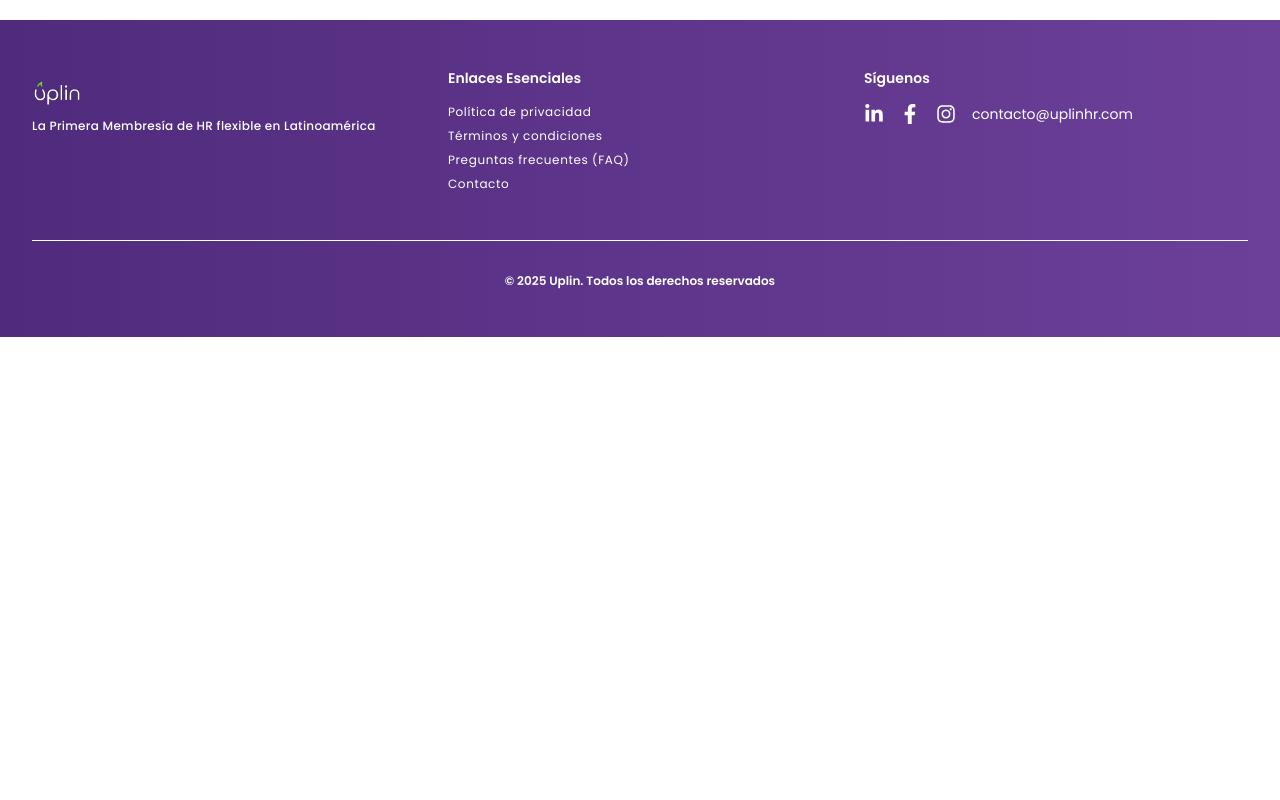
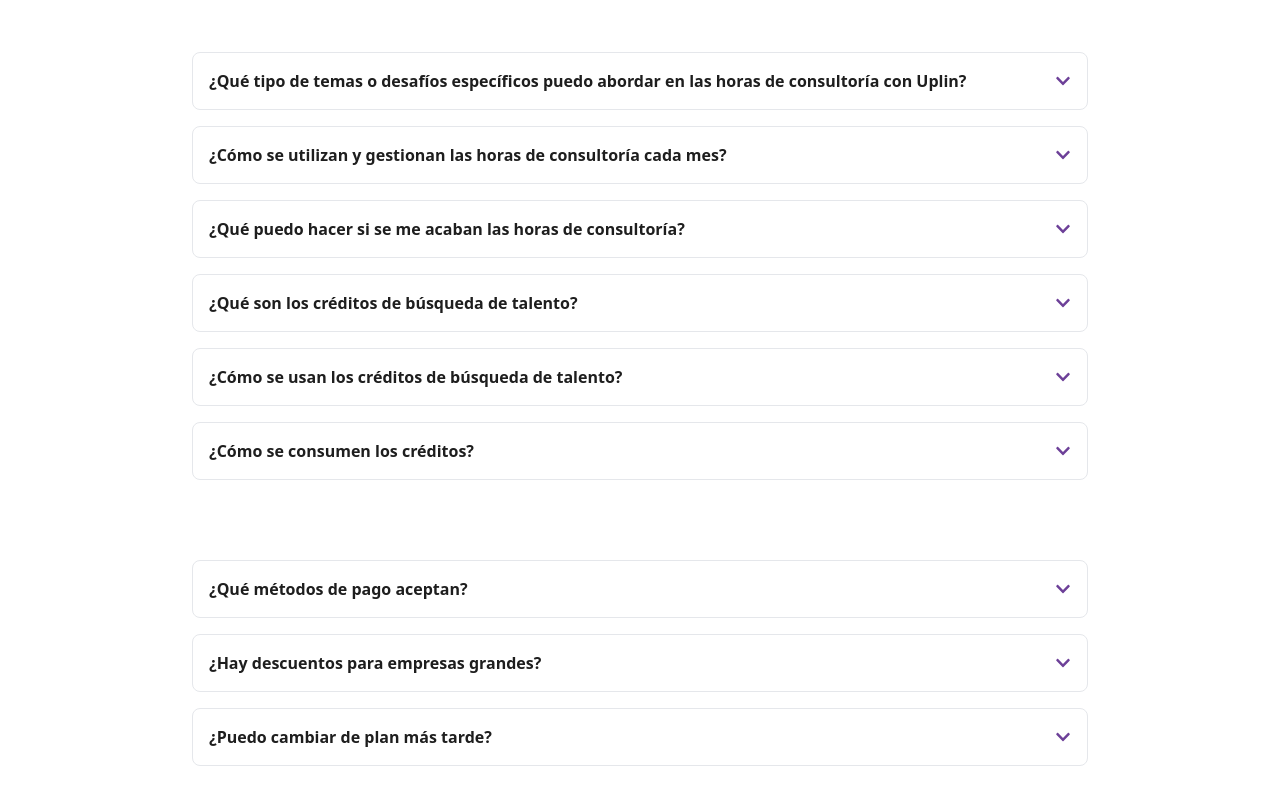
Before and after one commit to Uplinhr/uplinhr, a Next.js app: page /planes in a window 1280 px wide. Shown: the part 1160-1960 px from the top of the page. Before the commit the page ends 1497 px from the top, so only its background shows below. Built offline with nearby package versions, Linux system fonts and the light colour scheme.

Commit message:
Componente de Q&A y sus dos vistas

```diff
--- a/src/app/planes/page.tsx
+++ b/src/app/planes/page.tsx
@@ -1,9 +1,12 @@
 import CardsPlan from "@/views/cardsPlan";
+import {QAView} from "@/views/qaGeneral";
+import {QAViewP} from "@/views/qaPayments";
 const Planes = () => {
   return (
     <section className="bg-white h-auto">
-    <CardsPlan/>
-
+   <CardsPlan/>
+    <QAView/>
+    <QAViewP/>
     </section>
   );
 };
--- a/src/components/qaCard/QaCard.tsx
+++ b/src/components/qaCard/QaCard.tsx
@@ -0,0 +1,46 @@
+'use client';
+
+import { useState } from 'react';
+import { FaChevronDown, FaChevronUp } from 'react-icons/fa';
+import { QaItem } from '@/interfaces/index';
+
+export const QaCard = ({ question, answer, initialExpanded = false }: QaItem) => {
+  const [isExpanded, setIsExpanded] = useState(initialExpanded);
+
+  return (
+    <div className="w-full max-w-4xl mx-auto mb-4">
+      <button
+        className={`w-full p-4 flex justify-between items-center bg-white rounded-lg
+                  hover:bg-[#F3EBF8] transition-colors border border-gray-200
+                  ${isExpanded ? 'rounded-b-none' : ''}`}
+        onClick={() => setIsExpanded(!isExpanded)}
+        aria-expanded={isExpanded}
+      >
+        <h3 className="text-[#1E1E1E] text-start font-poppins text-base font-semibold leading-6 w-full">
+          {question}
+        </h3>
+        {isExpanded ? (
+          <FaChevronUp className="text-[#6D4098] ml-2 flex-shrink-0 cursor-pointer" />
+        ) : (
+          <FaChevronDown className="text-[#6D4098] ml-2 flex-shrink-0 cursor-pointer" />
+        )}
+      </button>
+
+      {isExpanded && (
+        <div className="p-4 bg-white border border-gray-200 border-t-0 rounded-b-lg">
+          {Array.isArray(answer) ? (
+            answer.map((paragraph, idx) => (
+              <p key={idx} className="text-black font-poppins text-base font-normal leading-6 mb-2 last:mb-0">
+                {paragraph}
+              </p>
+            ))
+          ) : (
+            <p className="text-black font-poppins text-base font-normal leading-6">
+              {answer}
+            </p>
+          )}
+        </div>
+      )}
+    </div>
+  );
+};
--- a/src/interfaces/index.ts
+++ b/src/interfaces/index.ts
@@ -7,8 +7,8 @@
   showTaxes?: boolean;
   isCustom?: boolean;
 }
-
-export interface IPlanCardProps extends IPlan {
-  className?: string;
-  onClick?: () => void;
+export interface QaItem {
+  question: string;
+  answer: string | string[];
+  initialExpanded?: boolean;
 }
--- /dev/null
+++ b/src/utils/qa.ts
@@ -0,0 +1,57 @@
+import { QaItem } from '@/interfaces/index';
+
+export const GENERAL_QUESTIONS: QaItem[] = [
+  {
+    question: "¿Qué tipo de temas o desafíos específicos puedo abordar en las horas de consultoría con Uplin?",
+    answer: "Nuestras horas de consultoría están diseñadas para ser su apoyo experto en cualquier desafío o consulta estratégica de RRHH que su empresa enfrente mes a mes."
+  },
+  {
+    question: "¿Cómo se utilizan y gestionan las horas de consultoría cada mes?",
+    answer: [
+      "Las horas de consultoría se brindan a través de sesiones virtuales programadas con su consultor asignado de Uplin. Tendrás la flexibilidad de:",
+      "Dividir las horas: Por ejemplo, en un plan de 2 horas, puede ser una sesión de 1 hora y dos de 30 minutos, o dos sesiones de 1 hora.",
+      "Agendar según su necesidad: Puede reservar las sesiones a medida que surjan las dudas o desafíos específicos.",
+      "Enfoque personalizado: Cada sesión se centrará en los temas y preguntas que traigas, garantizando que el tiempo sea 100% relevante para sus prioridades.",
+      "Proactividad y Reactividad: Podemos trabajar de forma proactiva en un tema que decidas desarrollar (ejemplo: 'quiero revisar mi política de compensación y beneficios') o reactivamente ante una situación urgente (ejemplo: 'tengo una duda sobre un caso de ajustes salariales a perfiles senior')."
+    ]
+  },
+  {
+    question: "¿Qué puedo hacer si se me acaban las horas de consultoría?",
+    answer: "En Uplin disponemos de compra de horas de consultoría adicionales a tu plan. El costo se validará directamente con el equipo teniendo en cuenta tu necesidad."
+  },
+  {
+    question: "¿Qué son los créditos de búsqueda de talento?",
+    answer: "Son unidades que se utilizan para solicitar búsquedas de talento dentro de tu membresía. Cada plan incluye una cantidad de créditos mensuales, y podés usarlos según el tipo de perfil que necesites contratar."
+  },
+  {
+    question: "¿Cómo se usan los créditos de búsqueda de talento?",
+    answer: [
+      "Cada perfil requiere una cantidad de créditos distinta, según el seniority:",
+      "1 crédito: Pasantes, operativos, perfil de prácticas. Ejemplo: Practicante de talento",
+      "2 créditos: Junior, Analistas junior. Ejemplo: Ads Analyst Junior",
+      "3 créditos: Perfiles Middle - Semisenior. Ejemplo: Talent Acquisition Partner",
+      "4 créditos: Perfiles Senior: Desarrollador Senior",
+      "5 créditos: Perfiles C-Level, mandos altos, perfiles estratégicos. Ejemplo: Head / Chief of Sales",
+      "Podés usar tus créditos dentro del mes, acumularlos (según tu plan) o comprar adicionales si necesitás más búsquedas."
+    ]
+  },
+  {
+    question: "¿Cómo se consumen los créditos?",
+    answer: "El crédito se consume cuando solicitas el servicio de reclutamiento desde la plataforma. Es decir, una vez realizada la solicitud, se descuenta automáticamente el crédito (o créditos) correspondientes a la vacante solicitada."
+  }
+];
+
+export const PAYMENT_QUESTIONS: QaItem[] = [
+    {
+    question: "¿Qué métodos de pago aceptan?",
+    answer: "Aceptamos tarjeta de crédito (a través de link de pago), Mercado Pago y PayPal. También ofrecemos la posibilidad de realizar pagos en moneda local si estás en Argentina."
+  },
+  {
+    question: "¿Hay descuentos para empresas grandes?",
+    answer: "Sí. Contamos con tarifas preferenciales y propuestas personalizadas para empresas con equipos más grandes o que requieren un mayor volumen de servicios. Escribinos y analizamos juntos la mejor opción."
+  },
+  {
+    question: "¿Puedo cambiar de plan más tarde?",
+    answer: "Sí. Podés cambiar de plan en cualquier momento. Nos adaptamos al crecimiento de tu empresa, por lo que si necesitás más créditos o servicios, podés escalar sin complicaciones."
+  }
+];
--- /dev/null
+++ b/src/views/qaGeneral.tsx
@@ -0,0 +1,22 @@
+'use client';
+
+import { QaCard } from '@/components/qaCard/QaCard';
+import { GENERAL_QUESTIONS} from '@/utils/qa';
+
+export const QAView = () => {
+  return (
+    <div className="container mx-auto px-4 py-8 max-w-5xl">
+        <section>
+        <div className="space-y-4">
+          {GENERAL_QUESTIONS.map((item, index) => (
+            <QaCard
+              key={`general-${index}`}
+              question={item.question}
+              answer={item.answer}
+            />
+          ))}
+        </div>
+      </section>
+    </div>
+  );
+};
--- /dev/null
+++ b/src/views/qaPayments.tsx
@@ -0,0 +1,22 @@
+'use client';
+
+import { QaCard } from '@/components/qaCard/QaCard';
+import {PAYMENT_QUESTIONS } from '@/utils/qa';
+
+export const QAViewP = () => {
+  return (
+    <div className="container mx-auto px-4 py-8 max-w-5xl">
+        <section>
+        <div className="space-y-4">
+          {PAYMENT_QUESTIONS.map((item, index) => (
+            <QaCard
+              key={`payment-${index}`}
+              question={item.question}
+              answer={item.answer}
+            />
+          ))}
+        </div>
+      </section>
+    </div>
+  );
+};
```
Also changed, not shown: 1 other file (tests, documents, lock files or other folders).
